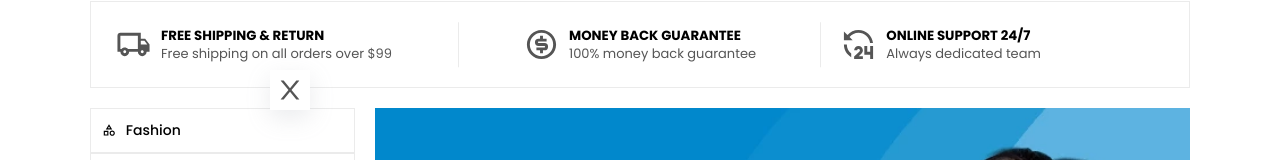
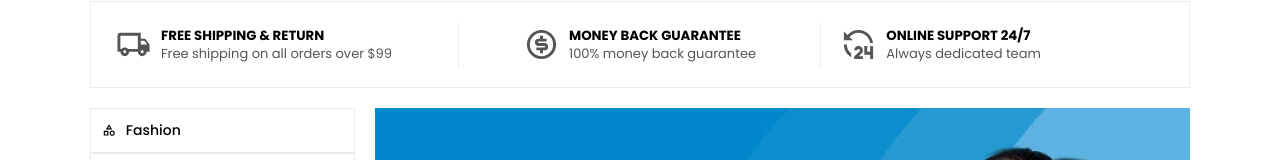
Before and after one commit to iahmedfarag/fog, a React (Vite) app: page / in a window 1280 px wide. Shown: the part 130-290 px from the top of the page. Built offline with nearby package versions, Linux system fonts and the light colour scheme.

Commit message:
sidebar edits

```diff
--- a/src/pages/Home.jsx
+++ b/src/pages/Home.jsx
@@ -10,7 +10,7 @@ import { styled } from "styled-components";
 import { MdMenuOpen } from "react-icons/md";
 import { AiOutlineClose } from "react-icons/ai";
 const Home = () => {
-  const [isOpen, setIsOpen] = useState(true);
+  const [isOpen, setIsOpen] = useState(false);
   return (
     <>
       <Header />
@@ -47,7 +47,7 @@ const Wrapper = styled.main`
       color: var(--color-555);
       box-shadow: rgba(149, 157, 165, 0.2) 0px 8px 24px;
       transition: 0.3s;
-
+      display: none;
       &:hover {
         box-shadow: rgba(0, 0, 0, 0.24) 0px 3px 8px;
         color: var(--color-main);
@@ -60,6 +60,9 @@ const Wrapper = styled.main`
   @media (max-width: 992px) {
     .container {
       gap: 0px;
+      .open {
+        display: block;
+      }
     }
   }
 `;
```
